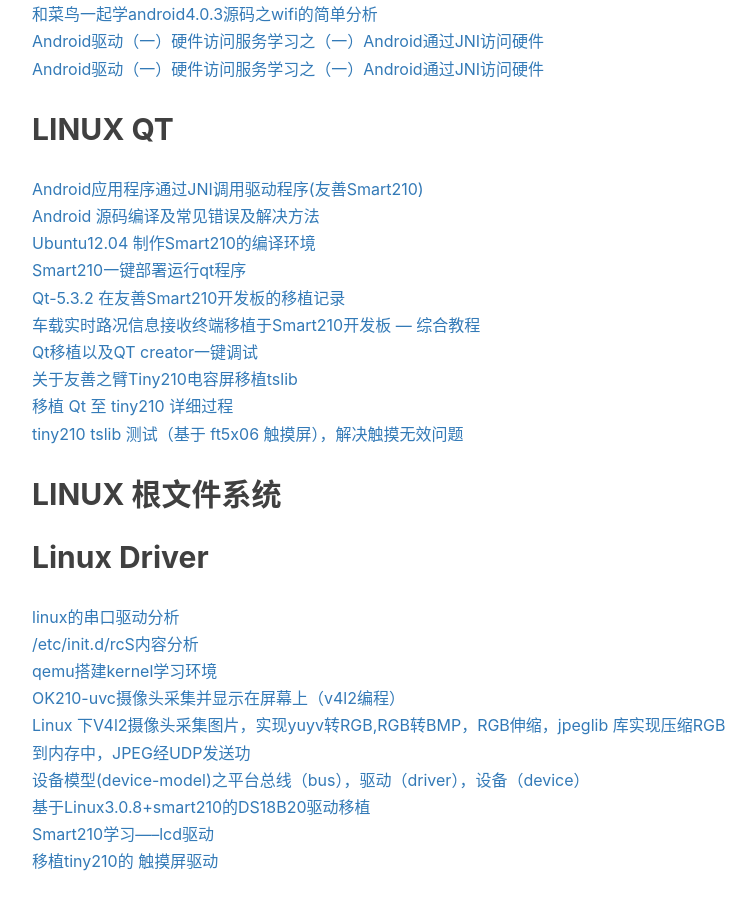
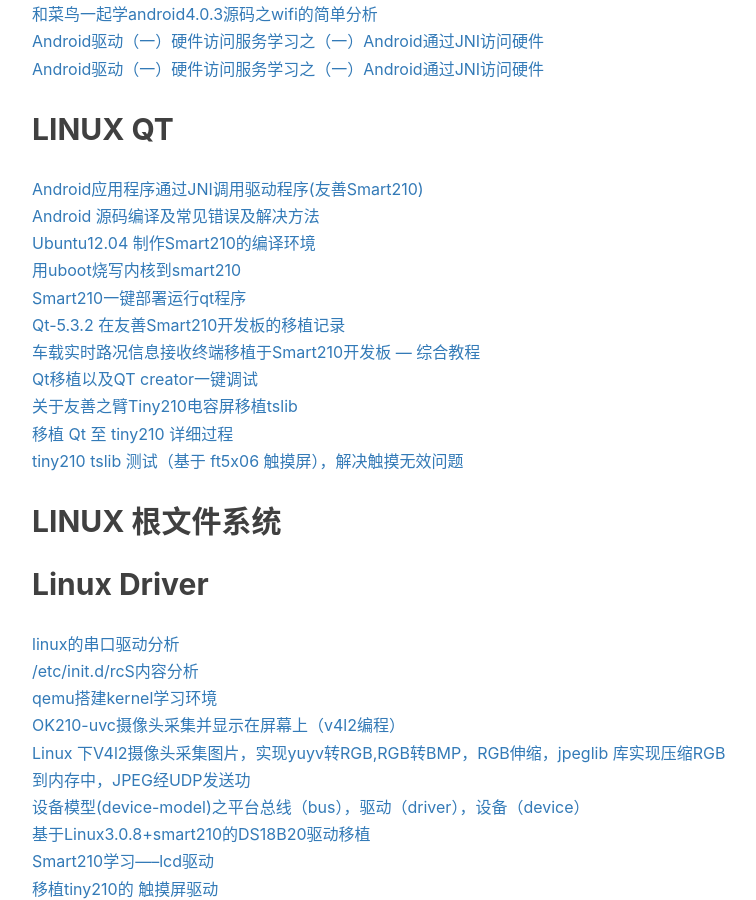
Before and after one commit to gary-robotics/dlward, a Jekyll site: the page built from _posts/2018-07-09-AndroidDriver-2018.markdown, in a window 1280 px wide and 900 px high, scrolled down 1644 px. Shown: the whole window, without its empty margins (233-989 px from the left). Built offline with Jekyll 4.4.1, drawn with Linux system fonts in a browser that asks for light colours; nearby versions of some CDN libraries; comment, search, counter and statistics services are not loaded.

Commit message:
Update 2018-07-09-AndroidDriver-2018.markdown

```diff
--- a/_posts/2018-07-09-AndroidDriver-2018.markdown
+++ b/_posts/2018-07-09-AndroidDriver-2018.markdown
@@ -63,6 +63,7 @@
 [Android应用程序通过JNI调用驱动程序(友善Smart210)](https://blog.csdn.net/xie0812/article/details/19628109)
 [Android 源码编译及常见错误及解决方法](https://www.cnblogs.com/kyyblabla/p/3603931.html)
 [Ubuntu12.04 制作Smart210的编译环境](https://blog.csdn.net/kanchuan1905/article/details/51239702)
+[用uboot烧写内核到smart210](https://blog.csdn.net/u012075739/article/details/39551009)
 [Smart210一键部署运行qt程序](https://blog.csdn.net/westlor/article/details/50481109)
 [Qt-5.3.2 在友善Smart210开发板的移植记录](https://blog.csdn.net/newthinker_wei/article/details/39560109)
 [车载实时路况信息接收终端移植于Smart210开发板 --- 综合教程](https://blog.csdn.net/geng823/article/details/31898369)
```
